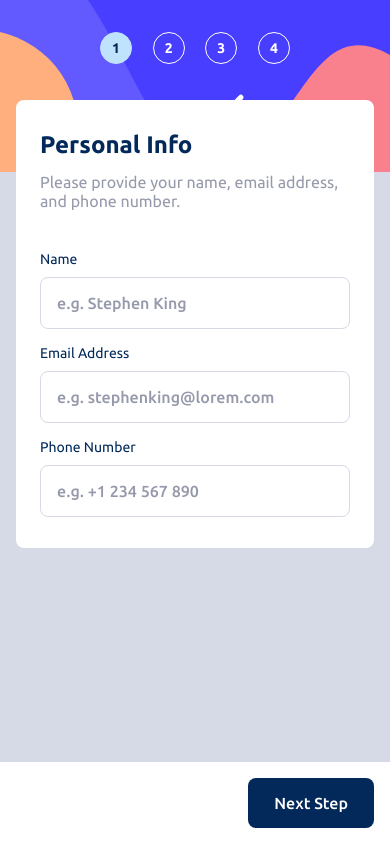
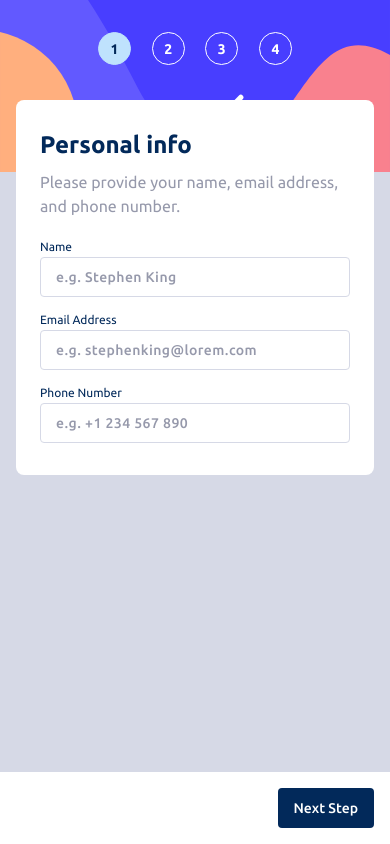
Before and after one commit to IgoCarvalho/frontend-mentor-challenges, a Vue app in the folder multi-step-form/: page / in a window 390 px wide. Built offline with nearby package versions, Linux system fonts and the light colour scheme.

Commit message:
✨ finish step 1 mobile version

```diff
--- a/multi-step-form/src/components/AppButton.vue
+++ b/multi-step-form/src/components/AppButton.vue
@@ -40,12 +40,20 @@ withDefaults(defineProps<AppButtonProps>(), {
   background-color: var(--color-btn-secondary-hover);
 }
 
-.btn--transparent {
+.btn.btn--transparent {
   background-color: transparent;
   color: var(--color-text-muted);
   padding-left: 0;
 }
-.btn--transparent:hover {
+.btn.btn--transparent:hover {
   color: var(--color-text);
 }
+
+@media screen and (max-width: 425px) {
+  .btn {
+    font-size: 1.4rem;
+    padding: 1.2rem 1.6rem;
+    border-radius: 0.4rem;
+  }
+}
 </style>
--- a/multi-step-form/src/components/AppForm.vue
+++ b/multi-step-form/src/components/AppForm.vue
@@ -156,7 +156,7 @@ const selectedAddOns = computed(() => {
     <Transition mode="out-in" :name="`slide-${slideDirection}`">
       <FormSection
         v-if="formStep === 0"
-        title="Personal Info"
+        title="Personal info"
         subtitle="Please provide your name, email address, and phone number."
       >
         <div class="form-inputs-container">
@@ -368,9 +368,13 @@ const selectedAddOns = computed(() => {
   .form {
     position: initial;
     align-self: flex-start;
-    padding: 3.1rem 2.4rem;
+    padding: 3.1rem 2.4rem 3.2rem;
     border-radius: 0.8rem;
     background-color: var(--color-foreground);
+  }
+
+  .form-inputs-container {
+    margin-top: 2.2rem;
   }
 
   .form-radio-box-container {
@@ -383,6 +387,7 @@ const selectedAddOns = computed(() => {
   }
 
   .form-action-buttons {
+    position: fixed;
     bottom: 0;
     padding: 1.6rem;
     background-color: var(--color-foreground);
--- a/multi-step-form/src/components/AppInput.vue
+++ b/multi-step-form/src/components/AppInput.vue
@@ -67,17 +67,36 @@ const { errorMessage, value } = useField(nameRef);
   font-weight: 500;
   padding: 1.6rem;
   border-radius: 0.8rem;
-  border: 1px solid var(--color-input-border);
-  outline: none;
+  border: none;
+  outline: 1px solid var(--color-input-border);
+  outline-offset: -1px;
 }
 .input-base-error {
   border-color: var(--color-input-error);
 }
 .input-base::placeholder {
+  letter-spacing: 0.03em;
   color: var(--color-input-placeholder);
 }
 .input-base:focus,
 .input-base:hover {
-  border-color: var(--color-input-border-active);
+  outline-color: var(--color-input-border-active);
+}
+
+@media screen and (max-width: 425px) {
+  .input-container {
+    gap: 0.4rem;
+  }
+
+  .input-base {
+    font-size: 1.4rem;
+    padding: 1.2rem 1.6rem;
+    border-radius: 0.4rem;
+  }
+
+  .input-label,
+  .input-error-message {
+    font-size: 1.2rem;
+  }
 }
 </style>
--- a/multi-step-form/src/components/FormSection.vue
+++ b/multi-step-form/src/components/FormSection.vue
@@ -34,11 +34,11 @@ defineProps<FormSectionProps>();
 @media screen and (max-width: 425px) {
   .form-section-title {
     font-size: 2.4rem;
-    margin-bottom: 1.4rem;
+    margin-bottom: 1.1rem;
   }
 
   .form-section-subtitle {
-    line-height: 1.2;
+    line-height: 1.5;
   }
 }
 </style>
--- a/multi-step-form/src/components/FormStepper.vue
+++ b/multi-step-form/src/components/FormStepper.vue
@@ -60,8 +60,8 @@ const currentStepIndex = computed(() => {
 }
 
 .step-counter {
-  width: 3.2rem;
-  height: 3.2rem;
+  width: 3.3rem;
+  height: 3.3rem;
   background-color: transparent;
   color: var(--color-white);
   border: 1px solid var(--color-white);
@@ -99,7 +99,7 @@ const currentStepIndex = computed(() => {
     left: 0;
     width: 100%;
     min-height: 17.2rem;
-    padding: 3.2rem 10rem;
+    padding: 3.2rem 9.8rem;
     flex-direction: initial;
     justify-content: space-between;
     align-items: flex-start;
```
